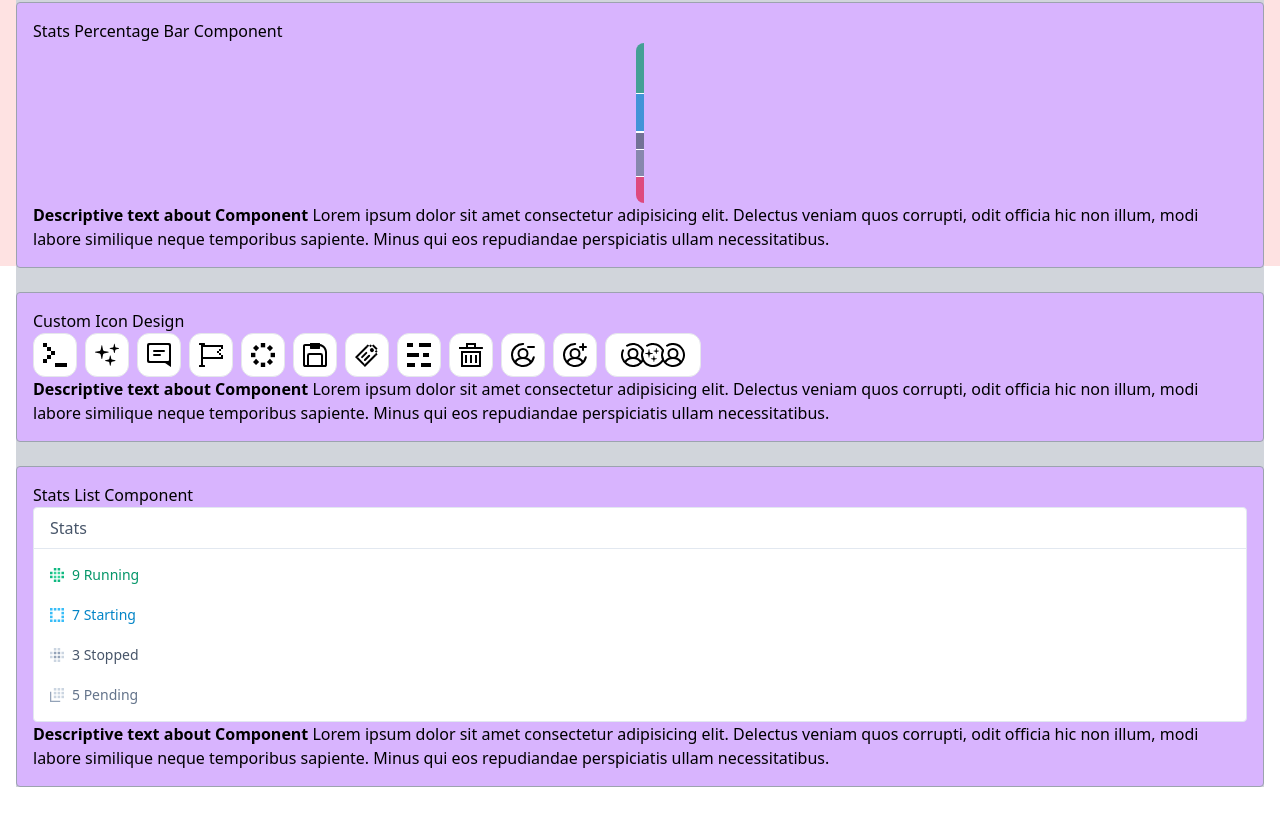
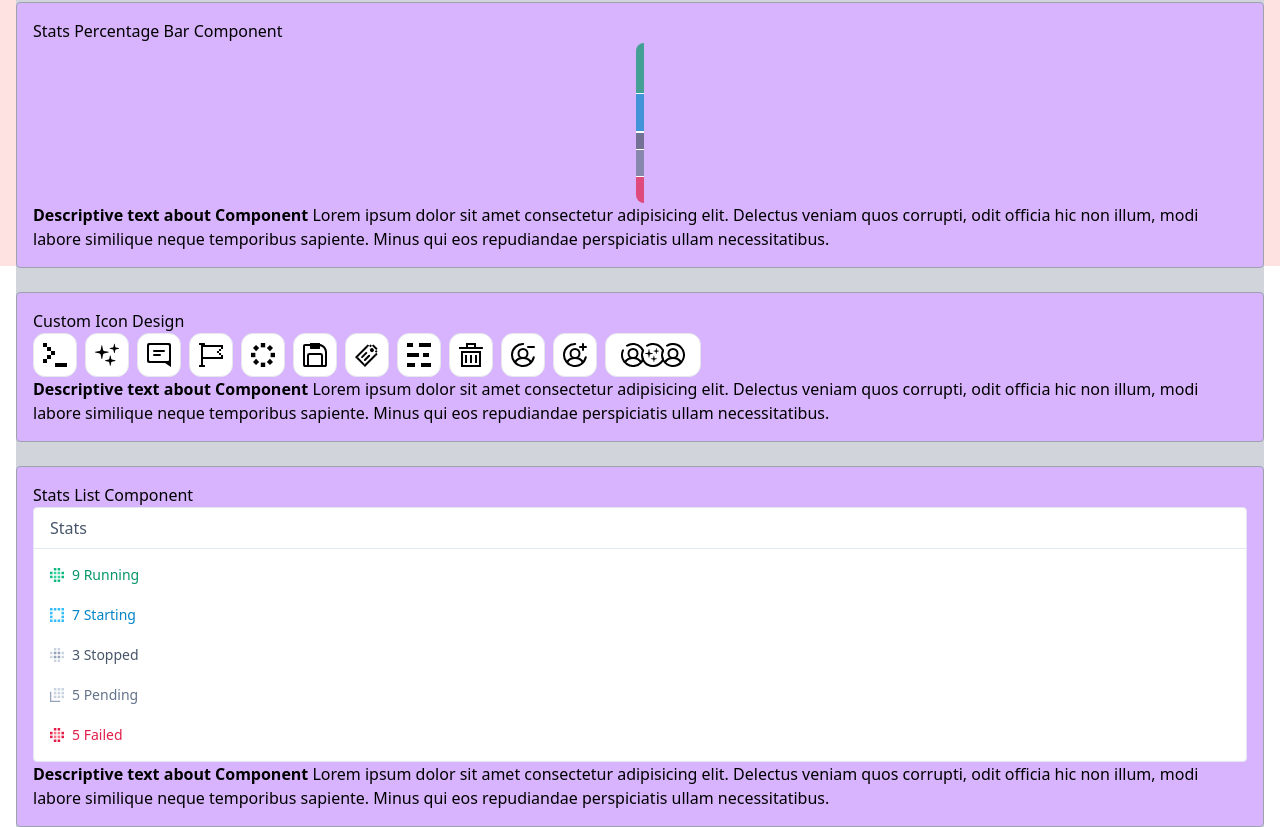
Before and after one commit to jalridley/portfolio, a Nuxt app: page /projects/explosion in a window 1280 px wide. Shown: the part 534-1361 px from the top of the page. Before the commit the page ends 1321 px from the top, so only its background shows below. Built offline with nearby package versions, Linux system fonts and the light colour scheme.

Commit message:
imported IconsStatusError, added error item to items

```diff
--- a/pages/projects/explosion/index.vue
+++ b/pages/projects/explosion/index.vue
@@ -217,8 +217,14 @@
             stat: 5,
             name: 'Pending',
             // url: links to item url if there is one,
-
             classes: 'text-slate-500 hover:text-slate-600',
+          },
+          {
+            icon: IconsStatusError,
+            stat: 5,
+            name: 'Failed',
+            // url: links to item url if there is one,
+            classes: 'text-rose-600 hover:text-rose-700',
           },
         ]"
       />
@@ -237,6 +243,7 @@ import IconsStatusActive from '~/components/icons/IconsStatusActive.vue'
 import IconsStatusLoading from '~/components/icons/IconsStatusLoading.vue'
 import IconsStatusPaused from '~/components/icons/IconsStatusPaused.vue'
 import IconsStatusPending from '~/components/icons/IconsStatusPending.vue'
+import IconsStatusError from '~/components/icons/IconsStatusError.vue'
 
 useHead({
   title: 'Explosion Ai',
```
